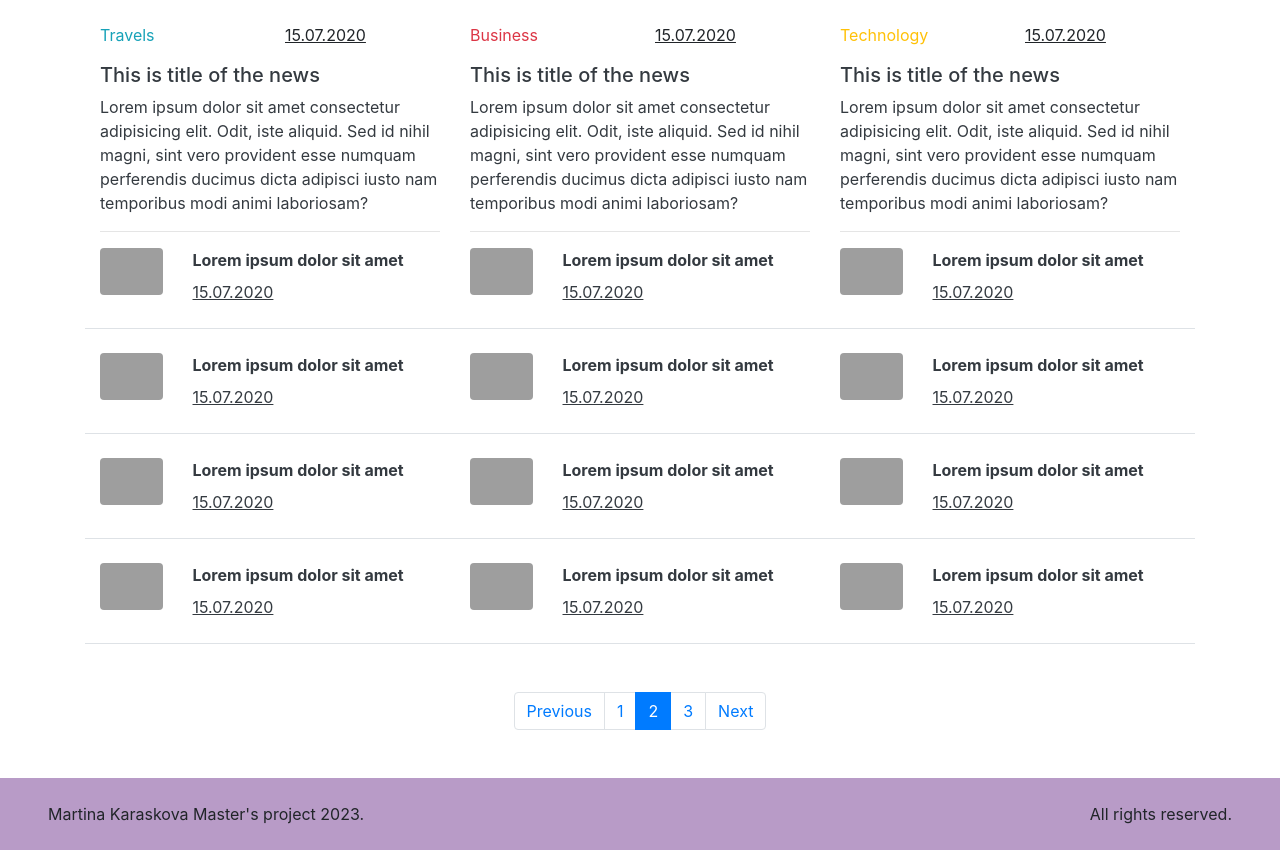
After one commit to mkaraskova/L5_project, a Flask app: template eMood_app/templates/dashboard.html in a window 1280 px wide. The commit adds this page. Shown: the part 799-1649 px from the top of the page. Run offline with Flask 3, Linux system fonts and the light colour scheme; the template is opened without the code that fills it, so the values that code supplies are empty; some libraries are stand-ins or nearby versions; grey boxes are pictures that could not be loaded.

Commit message:
added sample dashboard

```diff
--- a/eMood_app/app.py
+++ b/eMood_app/app.py
@@ -93,7 +93,7 @@ def register():
 def login():
     if request.method == 'GET':
         if current_user.is_authenticated:
-            return redirect(url_for('profile'))
+            return redirect(url_for('dashboard'))
         else:
             return render_template('login.html')
 
@@ -126,6 +126,12 @@ def profile():
     }
 
     return render_template('profile.html', user=user_data)
+
+
+@app.route('/dashboard')
+@login_required
+def dashboard():
+    return render_template('dashboard.html')
 
 
 @app.route('/edit-profile', methods=['POST'])
--- /dev/null
+++ b/eMood_app/templates/dashboard.html
@@ -0,0 +1,413 @@
+<!DOCTYPE html>
+<html>
+<head>
+    <title>Profile Page</title>
+    <link rel="stylesheet" href="/static/style.css">
+    <link rel="stylesheet" href="https://stackpath.bootstrapcdn.com/bootstrap/4.5.0/css/bootstrap.min.css">
+    <script src="https://ajax.googleapis.com/ajax/libs/jquery/3.5.1/jquery.min.js"></script>
+    <script src="https://stackpath.bootstrapcdn.com/bootstrap/4.5.0/js/bootstrap.min.js"></script>
+    <script src="https://code.jquery.com/jquery-3.6.0.slim.min.js"></script>
+</head>
+<body class="no-scroll">
+{% extends "base.html" %}
+{% block content %}
+<div class="container" style="margin-top:60px;">
+  <!--Main layout-->
+<div class="container">
+  <!--Section: News of the day-->
+  <section class="border-bottom pb-4 mb-5">
+    <div class="row gx-5">
+      <div class="col-md-6 mb-4">
+        <div class="bg-image hover-overlay ripple shadow-2-strong rounded-5" data-mdb-ripple-color="light">
+          <img src="https://mdbcdn.b-cdn.net/img/new/slides/080.webp" class="img-fluid" />
+          <a href="#!">
+            <div class="mask" style="background-color: rgba(251, 251, 251, 0.15);"></div>
+          </a>
+        </div>
+      </div>
+
+      <div class="col-md-6 mb-4">
+        <span class="badge bg-danger px-2 py-1 shadow-1-strong mb-3">News of the day</span>
+        <h4><strong>Facilis consequatur eligendi</strong></h4>
+        <p class="text-muted">
+          Lorem ipsum dolor sit amet consectetur adipisicing elit. Facilis consequatur
+          eligendi quisquam doloremque vero ex debitis veritatis placeat unde animi laborum
+          sapiente illo possimus, commodi dignissimos obcaecati illum maiores corporis.
+        </p>
+        <button type="button" class="btn btn-primary">Read more</button>
+      </div>
+    </div>
+  </section>
+  <!--Section: News of the day-->
+
+  <!--Section: Content-->
+  <section>
+    <div class="row gx-lg-5">
+      <div class="col-lg-4 col-md-12 mb-4 mb-lg-0">
+        <!-- News block -->
+        <div>
+          <!-- Featured image -->
+          <div class="bg-image hover-overlay shadow-1-strong ripple rounded-5 mb-4"
+            data-mdb-ripple-color="light">
+            <img src="https://mdbcdn.b-cdn.net/img/new/fluid/city/113.webp" class="img-fluid" />
+            <a href="#!">
+              <div class="mask" style="background-color: rgba(251, 251, 251, 0.15);"></div>
+            </a>
+          </div>
+
+          <!-- Article data -->
+          <div class="row mb-3">
+            <div class="col-6">
+              <a href="" class="text-info">
+                <i class="fas fa-plane"></i>
+                Travels
+              </a>
+            </div>
+
+            <div class="col-6 text-end">
+              <u> 15.07.2020</u>
+            </div>
+          </div>
+
+          <!-- Article title and description -->
+          <a href="" class="text-dark">
+            <h5>This is title of the news</h5>
+
+            <p>
+              Lorem ipsum dolor sit amet consectetur adipisicing elit. Odit, iste aliquid. Sed
+              id nihil magni, sint vero provident esse numquam perferendis ducimus dicta
+              adipisci iusto nam temporibus modi animi laboriosam?
+            </p>
+          </a>
+
+          <hr />
+
+          <!-- News -->
+          <a href="" class="text-dark">
+            <div class="row mb-4 border-bottom pb-2">
+              <div class="col-3">
+                <img src="https://mdbcdn.b-cdn.net/img/new/standard/city/041.webp"
+                  class="img-fluid shadow-1-strong rounded" alt="Hollywood Sign on The Hill" />
+              </div>
+
+              <div class="col-9">
+                <p class="mb-2"><strong>Lorem ipsum dolor sit amet</strong></p>
+                <p>
+                  <u> 15.07.2020</u>
+                </p>
+              </div>
+            </div>
+          </a>
+
+          <!-- News -->
+          <a href="" class="text-dark">
+            <div class="row mb-4 border-bottom pb-2">
+              <div class="col-3">
+                <img src="https://mdbcdn.b-cdn.net/img/new/standard/city/042.webp"
+                  class="img-fluid shadow-1-strong rounded" alt="Palm Springs Road" />
+              </div>
+
+              <div class="col-9">
+                <p class="mb-2"><strong>Lorem ipsum dolor sit amet</strong></p>
+                <p>
+                  <u> 15.07.2020</u>
+                </p>
+              </div>
+            </div>
+          </a>
+
+          <!-- News -->
+          <a href="" class="text-dark">
+            <div class="row mb-4 border-bottom pb-2">
+              <div class="col-3">
+                <img src="https://mdbcdn.b-cdn.net/img/new/standard/city/043.webp"
+                  class="img-fluid shadow-1-strong rounded" alt="Los Angeles Skyscrapers" />
+              </div>
+
+              <div class="col-9">
+                <p class="mb-2"><strong>Lorem ipsum dolor sit amet</strong></p>
+                <p>
+                  <u> 15.07.2020</u>
+                </p>
+              </div>
+            </div>
+          </a>
+
+          <!-- News -->
+          <a href="" class="text-dark">
+            <div class="row mb-4 border-bottom pb-2">
+              <div class="col-3">
+                <img src="https://mdbcdn.b-cdn.net/img/new/standard/city/044.webp"
+                  class="img-fluid shadow-1-strong rounded" alt="Skyscrapers" />
+              </div>
+
+              <div class="col-9">
+                <p class="mb-2"><strong>Lorem ipsum dolor sit amet</strong></p>
+                <p>
+                  <u> 15.07.2020</u>
+                </p>
+              </div>
+            </div>
+          </a>
+        </div>
+        <!-- News block -->
+      </div>
+
+      <div class="col-lg-4 col-md-6 mb-4 mb-lg-0">
+        <!-- News block -->
+        <div>
+          <!-- Featured image -->
+          <div class="bg-image hover-overlay shadow-1-strong rounded-5 ripple mb-4"
+            data-mdb-ripple-color="light">
+            <img src="https://mdbcdn.b-cdn.net/img/new/fluid/city/011.webp" class="img-fluid"
+              alt="Brooklyn Bridge" />
+            <a href="#!">
+              <div class="mask" style="background-color: rgba(251, 251, 251, 0.15);"></div>
+            </a>
+          </div>
+
+          <!-- Article data -->
+          <div class="row mb-3">
+            <div class="col-6">
+              <a href="" class="text-danger">
+                <i class="fas fa-chart-pie"></i>
+                Business
+              </a>
+            </div>
+
+            <div class="col-6 text-end">
+              <u> 15.07.2020</u>
+            </div>
+          </div>
+
+          <!-- Article title and description -->
+          <a href="" class="text-dark">
+            <h5>This is title of the news</h5>
+
+            <p>
+              Lorem ipsum dolor sit amet consectetur adipisicing elit. Odit, iste aliquid. Sed
+              id nihil magni, sint vero provident esse numquam perferendis ducimus dicta
+              adipisci iusto nam temporibus modi animi laboriosam?
+            </p>
+          </a>
+
+          <hr />
+
+          <!-- News -->
+          <a href="" class="text-dark">
+            <div class="row mb-4 border-bottom pb-2">
+              <div class="col-3">
+                <img src="https://mdbcdn.b-cdn.net/img/new/standard/city/031.webp"
+                  class="img-fluid shadow-1-strong rounded" alt="Five Lands National Park" />
+              </div>
+
+              <div class="col-9">
+                <p class="mb-2"><strong>Lorem ipsum dolor sit amet</strong></p>
+                <p>
+                  <u> 15.07.2020</u>
+                </p>
+              </div>
+            </div>
+          </a>
+
+          <!-- News -->
+          <a href="" class="text-dark">
+            <div class="row mb-4 border-bottom pb-2">
+              <div class="col-3">
+                <img src="https://mdbcdn.b-cdn.net/img/new/standard/city/032.webp"
+                  class="img-fluid shadow-1-strong rounded" alt="Paris - Eiffel Tower" />
+              </div>
+
+              <div class="col-9">
+                <p class="mb-2"><strong>Lorem ipsum dolor sit amet</strong></p>
+                <p>
+                  <u> 15.07.2020</u>
+                </p>
+              </div>
+            </div>
+          </a>
+
+          <!-- News -->
+          <a href="" class="text-dark">
+            <div class="row mb-4 border-bottom pb-2">
+              <div class="col-3">
+                <img src="https://mdbcdn.b-cdn.net/img/new/standard/city/033.webp"
+                  class="img-fluid shadow-1-strong rounded" alt="Louvre" />
+              </div>
+
+              <div class="col-9">
+                <p class="mb-2"><strong>Lorem ipsum dolor sit amet</strong></p>
+                <p>
+                  <u> 15.07.2020</u>
+                </p>
+              </div>
+            </div>
+          </a>
+
+          <!-- News -->
+          <a href="" class="text-dark">
+            <div class="row mb-4 border-bottom pb-2">
+              <div class="col-3">
+                <img src="https://mdbcdn.b-cdn.net/img/new/standard/city/034.webp"
+                  class="img-fluid shadow-1-strong rounded" alt="Times Square" />
+              </div>
+
+              <div class="col-9">
+                <p class="mb-2"><strong>Lorem ipsum dolor sit amet</strong></p>
+                <p>
+                  <u> 15.07.2020</u>
+                </p>
+              </div>
+            </div>
+          </a>
+        </div>
+        <!-- News block -->
+      </div>
+
+      <div class="col-lg-4 col-md-6 mb-4 mb-lg-0">
+        <!-- News block -->
+        <div>
+          <!-- Featured image -->
+          <div class="bg-image hover-overlay shadow-1-strong rounded-5 ripple mb-4"
+            data-mdb-ripple-color="light">
+            <img src="https://mdbcdn.b-cdn.net/img/new/fluid/city/018.webp" class="img-fluid"
+              alt="Golden Gate National Recreation Area" />
+            <a href="#!">
+              <div class="mask" style="background-color: rgba(251, 251, 251, 0.15);"></div>
+            </a>
+          </div>
+
+          <!-- Article data -->
+          <div class="row mb-3">
+            <div class="col-6">
+              <a href="" class="text-warning">
+                <i class="fas fa-code"></i>
+                Technology
+              </a>
+            </div>
+
+            <div class="col-6 text-end">
+              <u> 15.07.2020</u>
+            </div>
+          </div>
+
+          <!-- Article title and description -->
+          <a href="" class="text-dark">
+            <h5>This is title of the news</h5>
+
+            <p>
+              Lorem ipsum dolor sit amet consectetur adipisicing elit. Odit, iste aliquid. Sed
+              id nihil magni, sint vero provident esse numquam perferendis ducimus dicta
+              adipisci iusto nam temporibus modi animi laboriosam?
+            </p>
+          </a>
+
+          <hr />
+
+          <!-- News -->
+          <a href="" class="text-dark">
+            <div class="row mb-4 border-bottom pb-2">
+              <div class="col-3">
+                <img src="https://mdbcdn.b-cdn.net/img/new/standard/city/011.webp"
+                  class="img-fluid shadow-1-strong rounded" alt="Brooklyn Bridge" />
+              </div>
+
+              <div class="col-9">
+                <p class="mb-2"><strong>Lorem ipsum dolor sit amet</strong></p>
+                <p>
+                  <u> 15.07.2020</u>
+                </p>
+              </div>
+            </div>
+          </a>
+
+          <!-- News -->
+          <a href="" class="text-dark">
+            <div class="row mb-4 border-bottom pb-2">
+              <div class="col-3">
+                <img src="https://mdbcdn.b-cdn.net/img/new/standard/city/012.webp"
+                  class="img-fluid shadow-1-strong rounded" alt="Hamilton Park" />
+              </div>
+
+              <div class="col-9">
+                <p class="mb-2"><strong>Lorem ipsum dolor sit amet</strong></p>
+                <p>
+                  <u> 15.07.2020</u>
+                </p>
+              </div>
+            </div>
+          </a>
+
+          <!-- News -->
+          <a href="" class="text-dark">
+            <div class="row mb-4 border-bottom pb-2">
+              <div class="col-3">
+                <img src="https://mdbcdn.b-cdn.net/img/new/standard/city/013.webp"
+                  class="img-fluid shadow-1-strong rounded" alt="Perdana Botanical Garden Kuala Lumpur" />
+              </div>
+
+              <div class="col-9">
+                <p class="mb-2"><strong>Lorem ipsum dolor sit amet</strong></p>
+                <p>
+                  <u> 15.07.2020</u>
+                </p>
+              </div>
+            </div>
+          </a>
+
+          <!-- News -->
+          <a href="" class="text-dark">
+            <div class="row mb-4 border-bottom pb-2">
+              <div class="col-3">
+                <img src="https://mdbcdn.b-cdn.net/img/new/standard/city/014.webp"
+                  class="img-fluid shadow-1-strong rounded" alt="Perdana Botanical Garden" />
+              </div>
+
+              <div class="col-9">
+                <p class="mb-2"><strong>Lorem ipsum dolor sit amet</strong></p>
+                <p>
+                  <u> 15.07.2020</u>
+                </p>
+              </div>
+            </div>
+          </a>
+        </div>
+        <!-- News block -->
+      </div>
+    </div>
+  </section>
+  <!--Section: Content-->
+
+  <!-- Pagination -->
+  <nav class="my-4" aria-label="...">
+    <ul class="pagination pagination-circle justify-content-center">
+      <li class="page-item">
+        <a class="page-link" href="#" tabindex="-1" aria-disabled="true">Previous</a>
+      </li>
+      <li class="page-item"><a class="page-link" href="#">1</a></li>
+      <li class="page-item active" aria-current="page">
+        <a class="page-link" href="#">2 <span class="sr-only">(current)</span></a>
+      </li>
+      <li class="page-item"><a class="page-link" href="#">3</a></li>
+      <li class="page-item">
+        <a class="page-link" href="#">Next</a>
+      </li>
+    </ul>
+  </nav>
+</div>
+<!--Main layout-->
+</div>
+<div id="footer"
+     class="d-flex flex-column flex-md-row text-center text-md-start justify-content-between py-4 px-4 px-xl-5 bg-primary">
+    <!-- Copyright -->
+    <div class="mb-3 mb-md-0">
+        Martina Karaskova Master's project 2023.
+    </div>
+    <div class="mb-3 mb-md-0" style="text-align: right">
+        All rights reserved.
+    </div>
+</div>
+{% endblock %}
+</div>
+</body>
+</html>
```
Also changed, not shown: eMood_app/templates/profile.html (+10 -12 lines).
